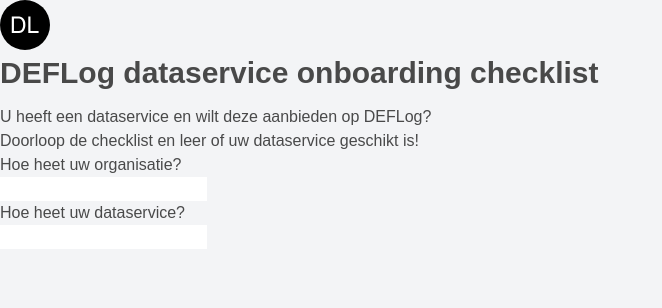
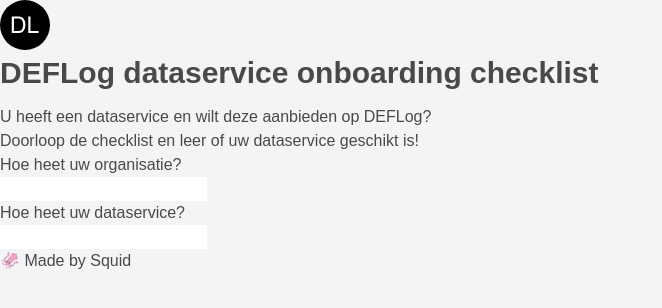
Before and after one commit to squidsoftwaresystems/deflog-checklist, a SvelteKit app: page / in a window 1280 px wide. Shown: the top 308 px of the page, without its empty margins (0-662 px from the left). Built offline with nearby package versions, Linux system fonts and the light colour scheme.

Commit message:
Center align on widescreen

```diff
--- a/src/routes/+layout.svelte
+++ b/src/routes/+layout.svelte
@@ -3,6 +3,15 @@
   import '../app.css'
 </script>
 
-<div class="m-20 bg-white rounded-xl">
-  <slot />
+<div class="flex justify-center">
+  <div class="m-20 max-w-fit bg-white rounded-xl">
+    <slot />
+  </div>
 </div>
+
+<div class="text-center">
+  <a class="text-sm text-gray-700" href="https://squid.software" target="_blank" rel="noreferrer">
+    🦑
+    <span class="underline underline-offset-4">Made by Squid</span>
+  </a>
+</div>
```
